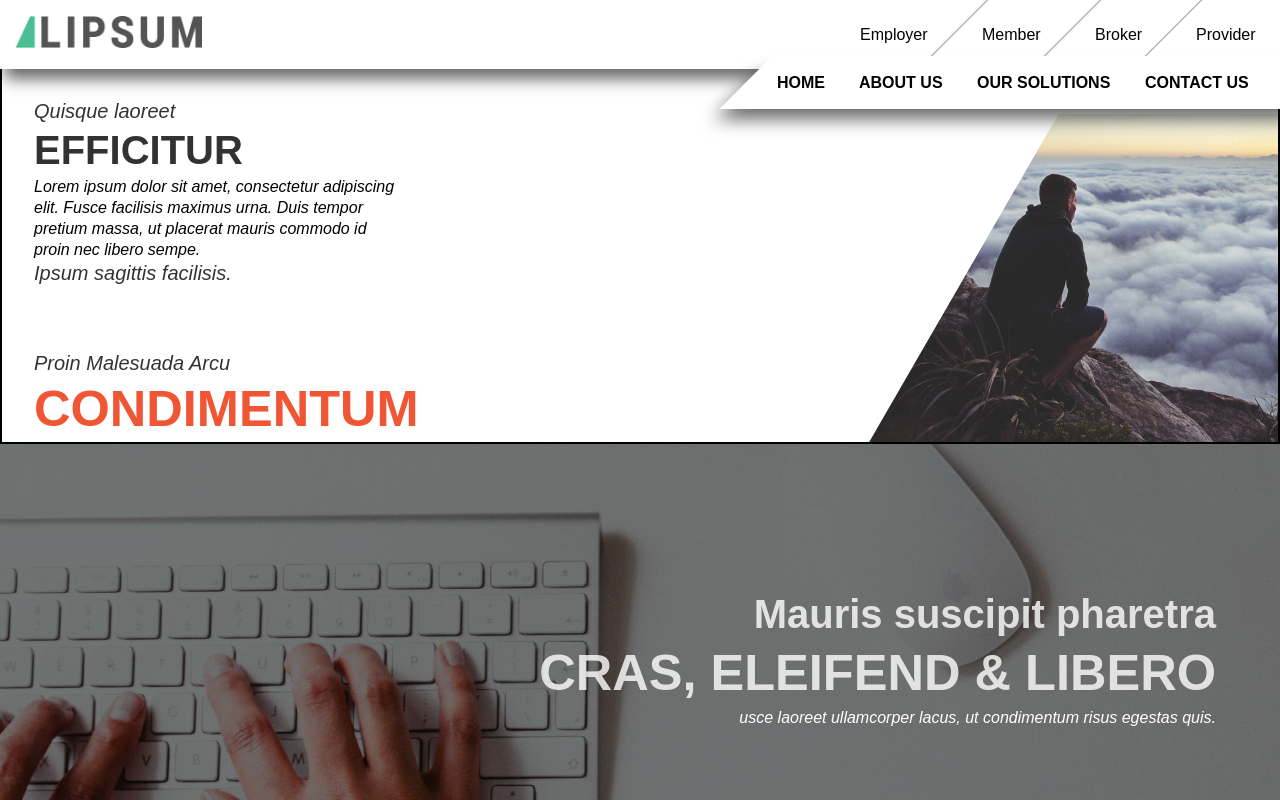
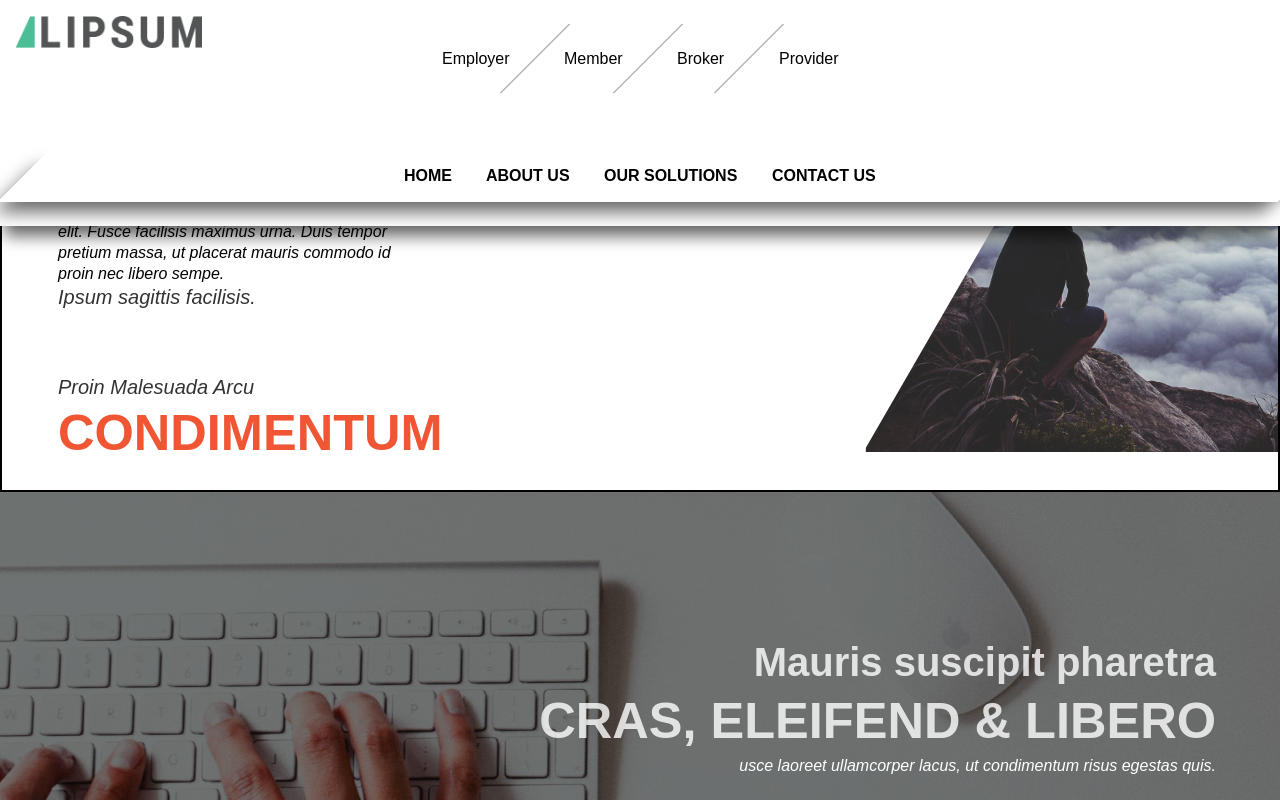
Before and after one commit to axecopfire/ocozzio-web-project, a plain HTML site: page web_project/index.html in a window 1280 px wide. Shown: the top 800 px of the page. Drawn offline with Linux system fonts and the light colour scheme; a web font is replaced by a local one.

Commit message:
right offset troubleshooting applied container to header

```diff
--- a/web_project/css/default.css
+++ b/web_project/css/default.css
@@ -9,20 +9,6 @@ body {
 	font-size: 16px;
 	line-height: 21px;
 }
-header {
-	background-color: white;
-	position: fixed;
-	display: block;
-	width: 100%;
-	z-index: 1;
-	-webkit-box-shadow: 0px 15px 15px -5px rgba(0,0,0,0.6);
-	-moz-box-shadow: 0px 15px 15px -5px rgba(0,0,0,0.6);
-	box-shadow: 0px 15px 15px -5px rgba(0,0,0,0.6);
-}
-
-a {
-	text-decoration: none;
-}
 p {
 	font-style: italic;
 }
@@ -30,11 +16,7 @@ p {
 li {
 	display: inline-block;
 }
-nav {
-	position: absolute;
-	top: 0px;
-	right: 0px;
-}
+
 h2 {
 	opacity: 0.8;
 	font-size: 3.16rem;
@@ -53,23 +35,48 @@ h4 {
 	font-weight: 400;
 	font-style: italic;
 }
+.container {
+	display: block;
+	padding: 1.5rem 1.5rem;
+	max-width: 1280px;
+}
+
+/******** HEADER ********/
+header {
+		background-color: white;
+		position: fixed;
+		display: block;
+		width: 100%;
+		z-index: 1;
+		text-align: center;
+		-webkit-box-shadow: 0px 15px 15px -5px rgba(0,0,0,0.6);
+		-moz-box-shadow: 0px 15px 15px -5px rgba(0,0,0,0.6);
+		box-shadow: 0px 15px 15px -5px rgba(0,0,0,0.6);
+	}
 
 
 /** Brand Logo **/
 .brandLogo {
-	position: relative;
+	position: absolute;
+	top: 0px;
+	left: 0px;
 	display: inline-block;
 	height: 2rem;
 	margin: 1rem;
 }
 
+/********** NAV *********/
+nav {
+	z-index: 2;
+	clear: both;
+}
+/* Top Nav */
 
-/* Top Nav */
 .topNav {
-	position: absolute;
-	right: 0px;
+	display: inline-block;
 }
 .topNav li {
+	display: inline-block;
 	padding: 1.5rem;
 	transform: skew(-45deg);
 }
@@ -110,11 +117,6 @@ h4 {
 }
 
 /* Banner */
-.container {
-	display: block;
-	width: 1280px;
-	margin: auto;
-}
 .banner {
 	position: relative;
 	border: solid 2px;
@@ -246,16 +248,24 @@ footer {
 	text-align: center;
 }
 footer a {
-	padding: 2em;
+	padding: 2em 4em;
 	display: inline-block;
 }
 .footer-text-container {
 	display: inline-block;
 	border-bottom: solid 2px white;
 }
+.footer-icon-container {
+	padding: 2em;
+}
+.footer-icon-container * {
+	padding-left: 2em;
+	padding-right: 2em;
+	height: 1.5rem;
+}
 
 /*** MEDIA QUERIES ***/
-
+/*
 @media(max-width: 900px) {
 	.right-container {
 		right: -58%;
@@ -302,4 +312,4 @@ footer a {
 	.burgerIcon * {
 		width: 5vw;
 	}
-}
+} */
--- a/web_project/index.html
+++ b/web_project/index.html
@@ -9,6 +9,7 @@
 </head>
 <body>
   <header>
+    <div class="container">
       <img src="./images/logo_color.png" class="brandLogo" alt="LIPSUM logo">
       <nav>
         <div class="topNav">
@@ -33,6 +34,7 @@
           <span></span>
         </div>
       </nav>
+    </div>
   </header>
 	<main class="banner container">
       <div class="left-text-container">
```
Lines whose indentation alone changed are shown as unchanged.
